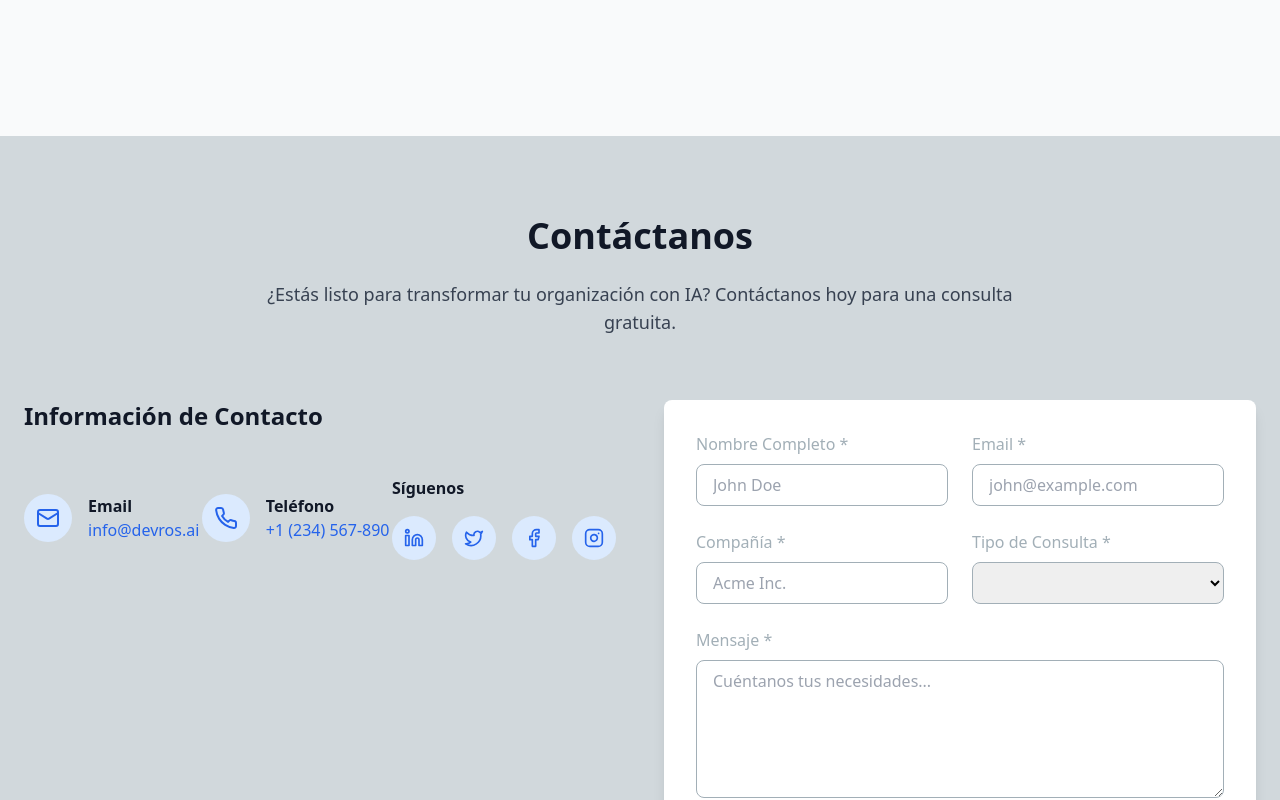
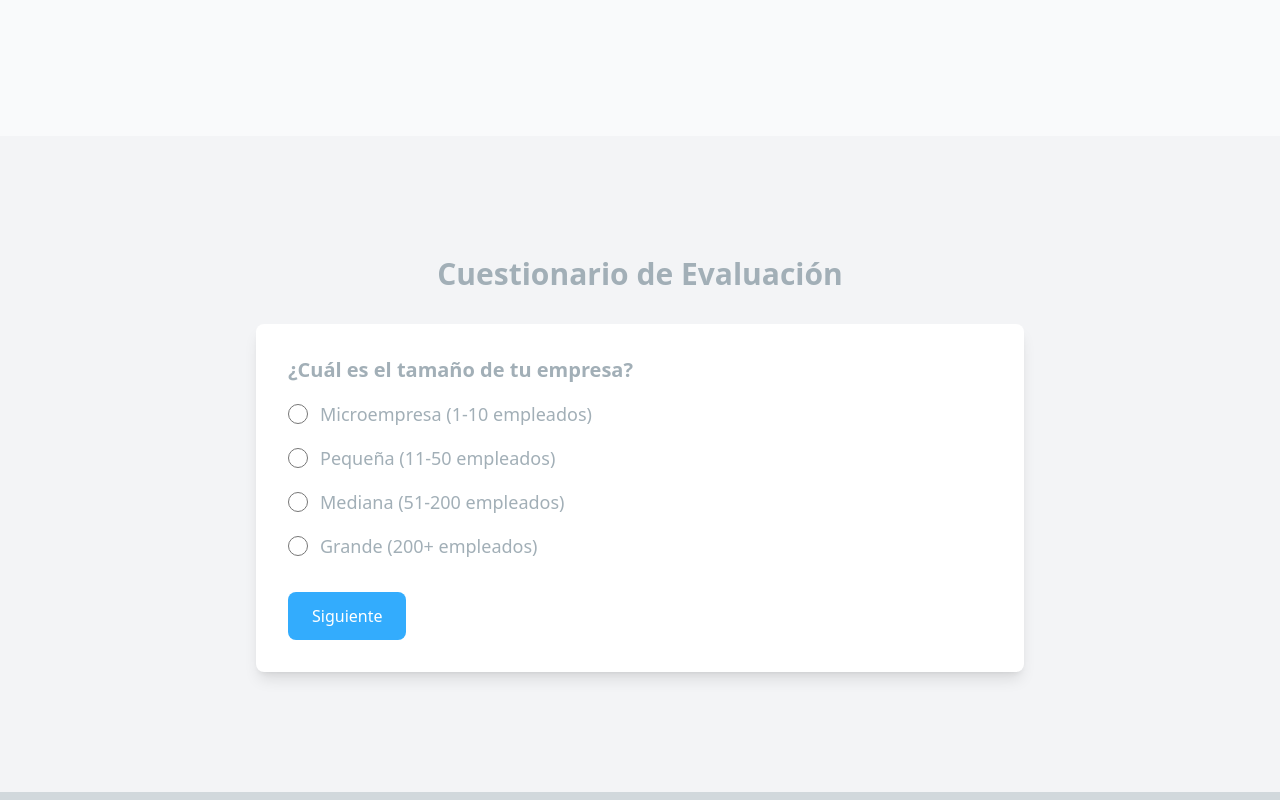
Before and after one commit to vechicin/devros-front, a React (Vite) app: page / in a window 1280 px wide. Shown: the part 2580-3380 px from the top of the page. Built offline with nearby package versions, Linux system fonts and the light colour scheme.

Commit message:
Add Quiz to App

```diff
--- a/src/App.tsx
+++ b/src/App.tsx
@@ -17,6 +17,7 @@ import Footer from "./components/Footer";
 import ContactForm from "./components/ContactForm";
 import "swiper/swiper-bundle.css";
 import CardCarousel from "./components/CardCarousel";
+import Quiz from "./components/Quiz";
 
 function App() {
   const cardData = [
@@ -313,6 +314,10 @@ function App() {
           </div>
         </div>
       </section> */}
+      {/* Quiz Section */}
+      <section id="quiz" className="py-10 bg-gray-100">
+        <Quiz />
+      </section>
 
       {/* Contact Section */}
       <section id="contact" className="py-20 bg-devros-gray-100">
--- a/src/components/Quiz.tsx
+++ b/src/components/Quiz.tsx
@@ -178,7 +178,7 @@ const Quiz: React.FC = () => {
   return (
     <div className="container mx-auto px-6 py-20">
       <div className="max-w-3xl mx-auto">
-        <h2 className="text-3xl font-bold text-devros-gray mb-8">
+        <h2 className="text-3xl font-bold text-center text-devros-gray mb-8">
           Cuestionario de Evaluación
         </h2>
         <div className="bg-devros-white p-8 rounded-lg shadow-lg">
@@ -211,7 +211,7 @@ const Quiz: React.FC = () => {
             {step > 0 && (
               <button
                 onClick={handlePreviousStep}
-                className="px-6 py-3 bg-gray-300 text-gray-800 rounded-lg hover:bg-gray-400 transition duration-300"
+                className="px-6 py-3 bg-devros-orange text-devros-white rounded-lg hover:bg-devros-secondary-blue transition duration-300"
               >
                 Anterior
               </button>
```
